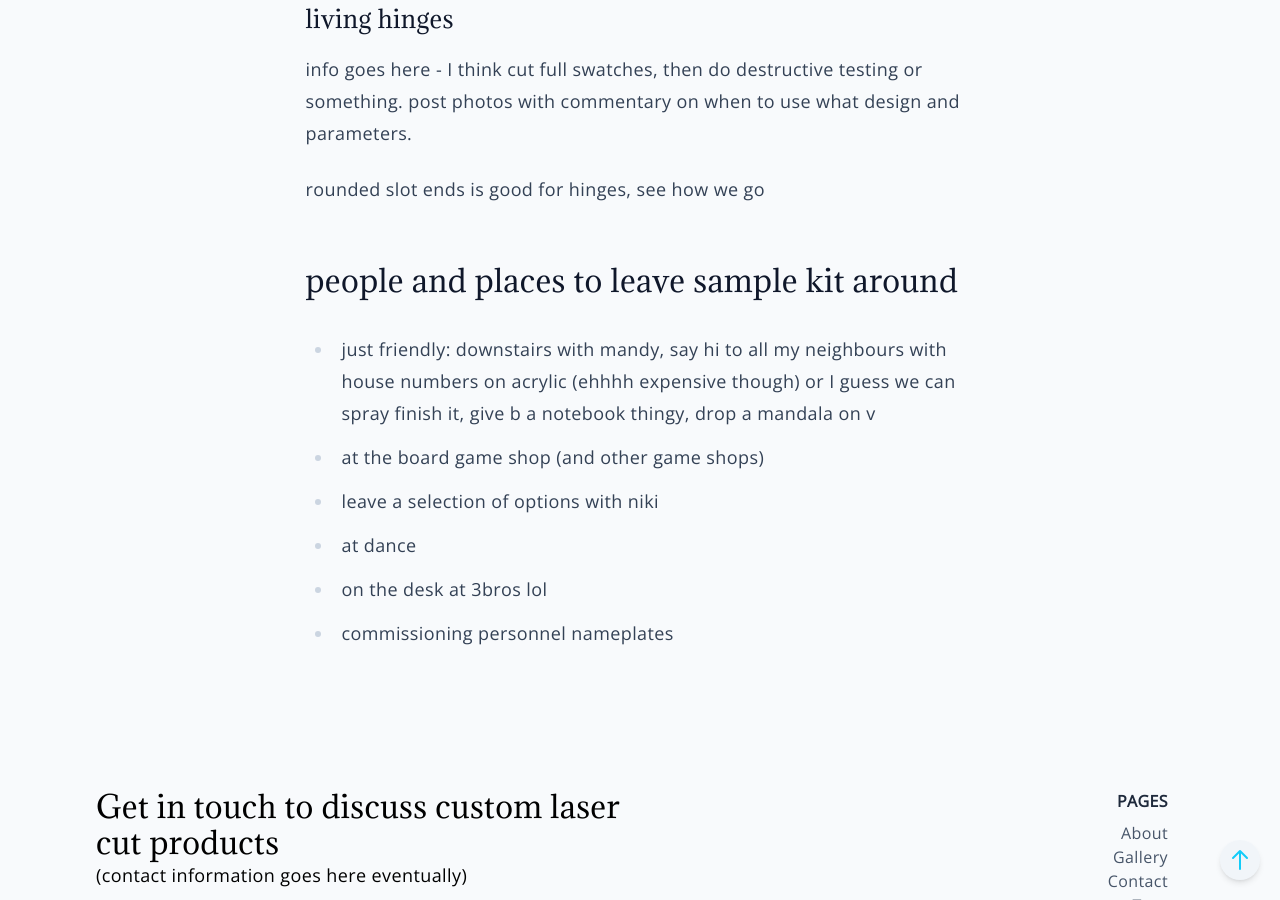
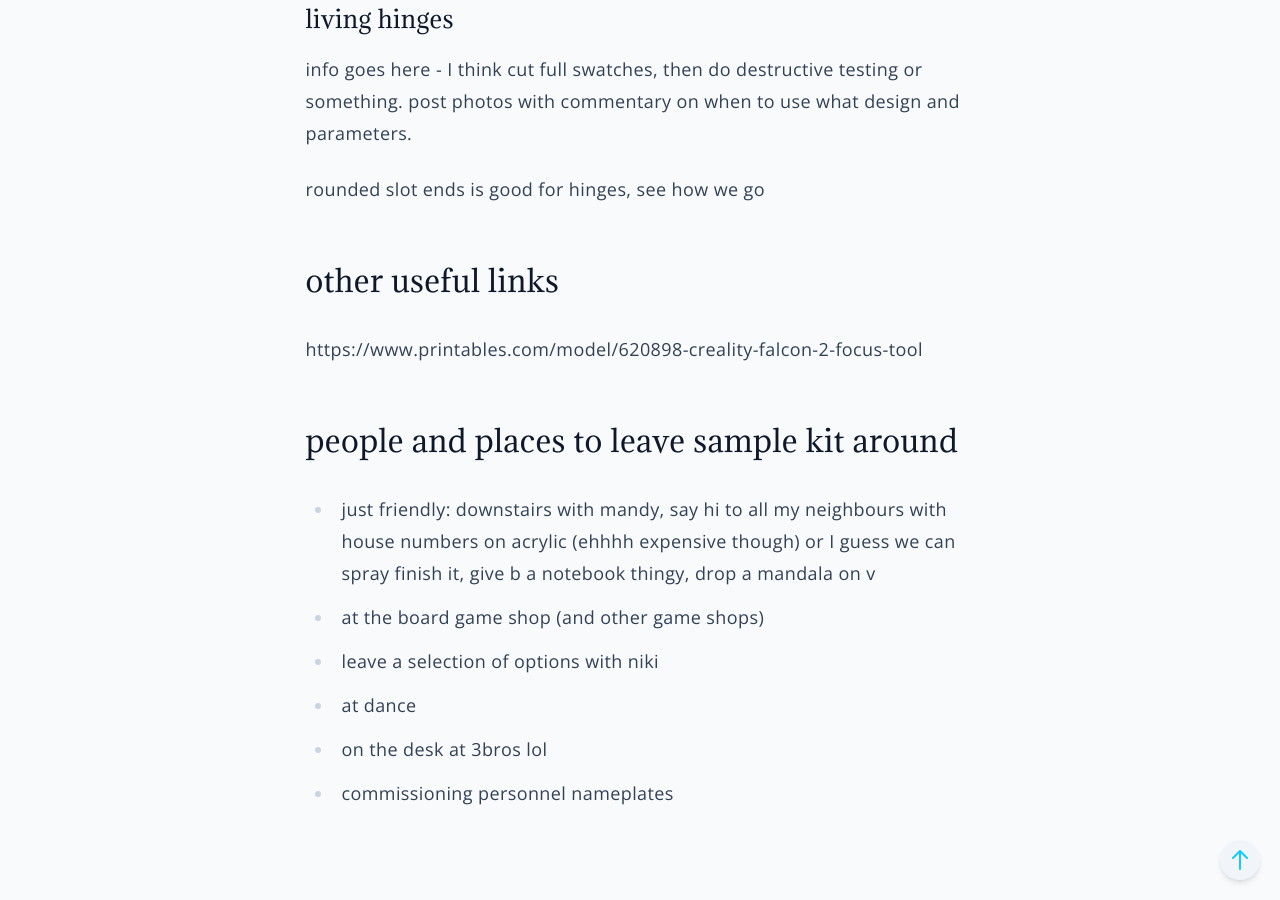
Before and after one commit to paper-engineer/laser-gallery, a Jekyll site: the page built from docs/_pages/resources.md, in a window 1280 px wide and 900 px high, scrolled down 3063 px. Built offline with Jekyll 4.4.1, drawn with Linux system fonts in a browser that asks for light colours.

Commit message:
Update resources.md

```diff
--- a/docs/_pages/resources.md
+++ b/docs/_pages/resources.md
@@ -80,6 +80,10 @@ info goes here - I think cut full swatches, then do destructive testing or somet
 
 rounded slot ends is good for hinges, see how we go
 
+## other useful links
+
+https://www.printables.com/model/620898-creality-falcon-2-focus-tool
+
 ## people and places to leave sample kit around
 
 - just friendly: downstairs with mandy, say hi to all my neighbours with house numbers on acrylic (ehhhh expensive though) or I guess we can spray finish it, give b a notebook thingy, drop a mandala on v
```
